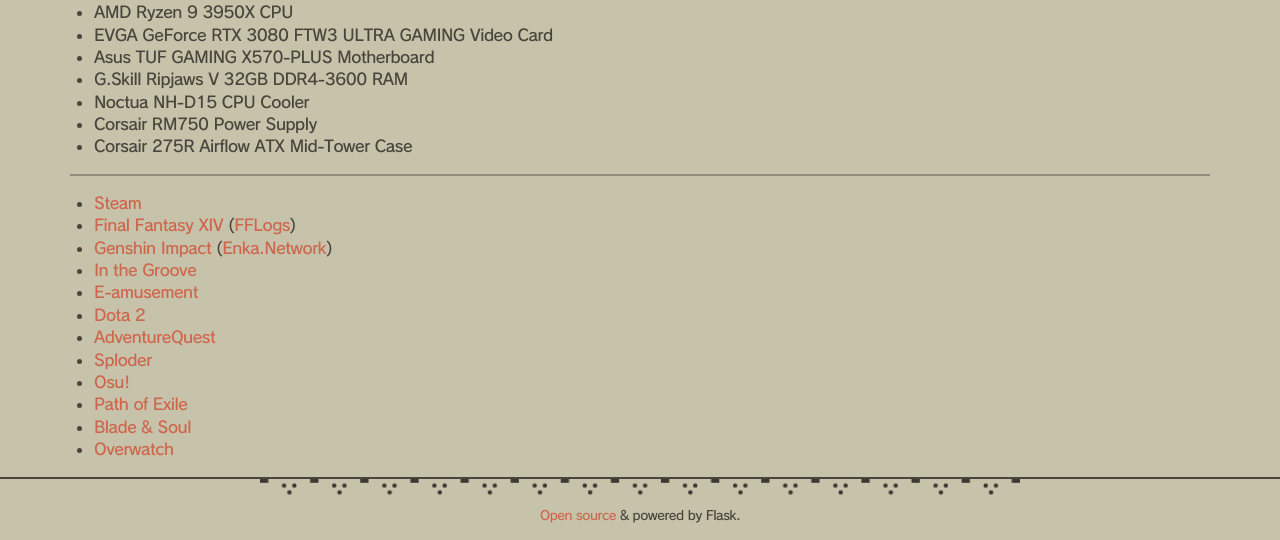
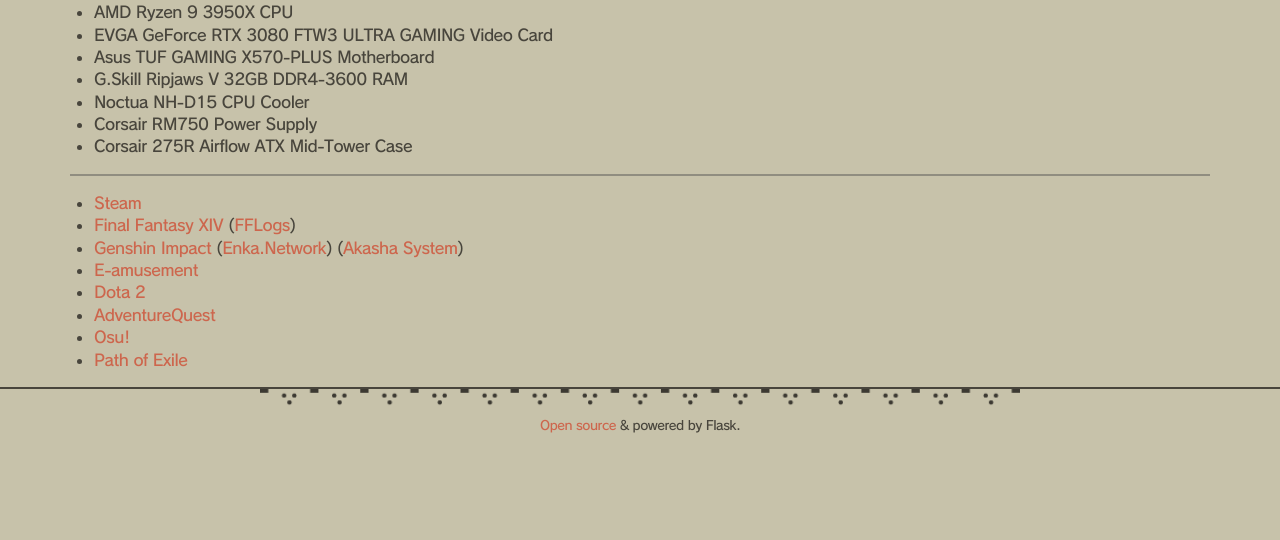
Before and after one commit to tesu/website, a Flask app: page /about/gaming in a window 1280 px wide. Shown: the part 474-1014 px from the top of the page. After the commit the page ends 907 px from the top, so only its background shows below. Run offline with Flask 3, Linux system fonts and the light colour scheme; data that the repository does not hold is empty.

Commit message:
update gaming links

```diff
--- a/tesu/templates/about/gaming.html
+++ b/tesu/templates/about/gaming.html
@@ -19,15 +19,11 @@
             <ul>
                 <li><a href="https://steamcommunity.com/id/tesu-">Steam</a>
                 <li><a href="https://na.finalfantasyxiv.com/lodestone/character/20558971/">Final Fantasy XIV</a> (<a href="https://www.fflogs.com/character/id/17107024">FFLogs</a>)
-                <li><a href="https://act.hoyolab.com/app/community-game-records-sea/index.html?user_id=38466490#/ys">Genshin Impact</a> (<a href="https://enka.shinshin.moe/u/604964451">Enka.Network</a>)
-                <li><a href="https://www.groovestats.com/index.php?page=profile&id=77728">In the Groove</a>
+                <li><a href="https://act.hoyolab.com/app/community-game-records-sea/index.html?user_id=38466490#/ys">Genshin Impact</a> (<a href="https://enka.network/u/604964451/">Enka.Network</a>) (<a href="https://akasha.cv/profile/604964451">Akasha System</a>)
                 <li><a href="https://p.eagate.573.jp/gate/p/mypage/index.html?target_id=7355003">E-amusement</a>
                 <li><a href="https://www.opendota.com/players/88741454">Dota 2</a>
                 <li><a href="https://aq.battleon.com/game/flash/charview?temp=31603506">AdventureQuest</a>
-                <li><a href="http://www.sploder.com/games/members/bobomaster/">Sploder</a>
                 <li><a href="https://osu.ppy.sh/users/4196554">Osu!</a>
                 <li><a href="https://www.pathofexile.com/account/view-profile/3edgy6u">Path of Exile</a>
-                <li><a href="http://na-bns.ncsoft.com/ingame/bs/character/profile?c=Kurumiko">Blade &amp; Soul</a>
-                <li><a href="https://www.overbuff.com/players/pc/tesu-11691">Overwatch</a>
             </ul>
 {% endblock %}
```
